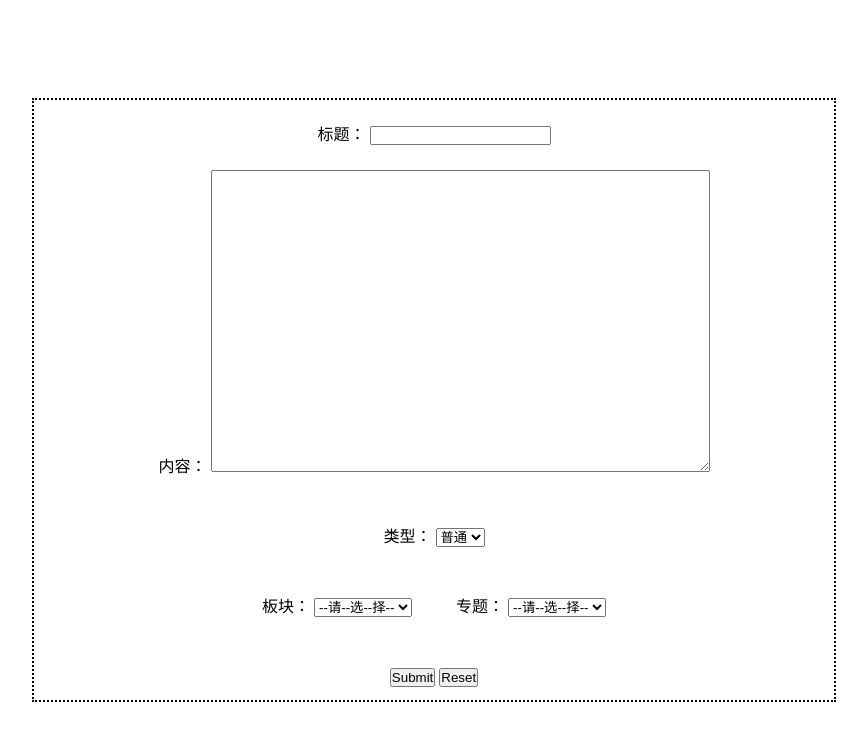
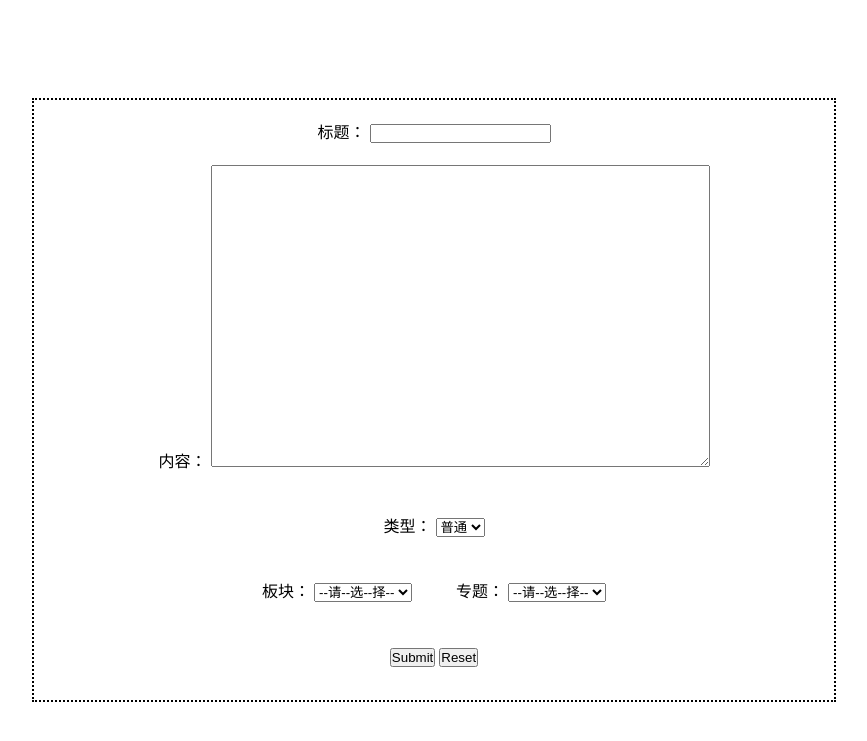
Before and after one commit to HCI-webdesigner/HCI-forum, a PHP site: template View/send.html in a window 1280 px wide. Shown: the top 741 px of the page, without its empty margins (206-1073 px from the left). Run offline with PHP 8.4, Linux system fonts and the light colour scheme; the template is opened without the code that fills it, so the values that code supplies are empty.

Commit message:
fixed send.html

```diff
--- a/stylesheets/send.css
+++ b/stylesheets/send.css
@@ -16,5 +16,5 @@
 	margin-left: -402px;
 	border: 2px dotted #000;
 	text-align: center;
-	line-height: 70px;
+	line-height: 65px;
 }
```
